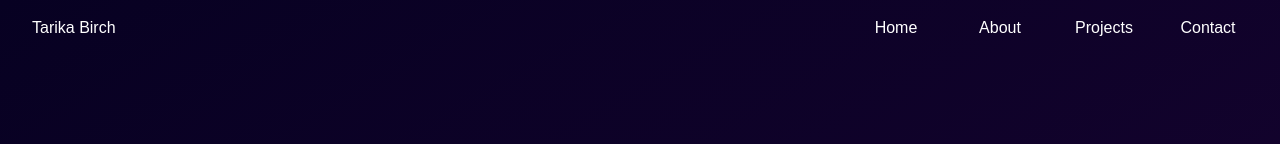
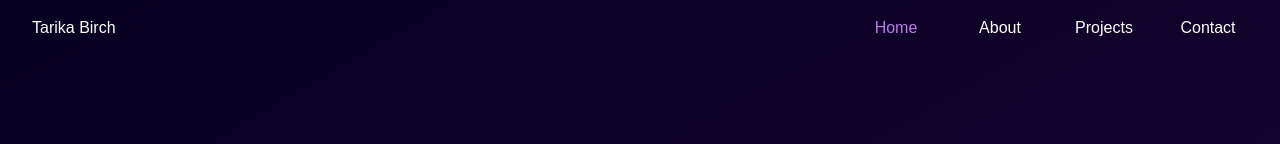
Before and after one commit to TaigaTi/taigati.github.io, a React (Create React App) app: page / in a window 1280 px wide. Shown: the top 144 px of the page. Built offline with nearby package versions, Linux system fonts and the light colour scheme; grey boxes are pictures that could not be loaded.

Commit message:
Added dynamic highlight to navigation bar

```diff
--- a/src/App.js
+++ b/src/App.js
@@ -1,4 +1,4 @@
-import {  Routes, Route, HashRouter } from 'react-router-dom';
+import { Routes, Route, HashRouter, useLocation } from 'react-router-dom';
 import './App.css';
 import NavBar from './components/NavBar';
 import Home from './components/Home';
@@ -15,9 +15,9 @@ AOS.init();
 
 function App() {
   return (
-    <div className='App font-montserrat'>
-      <NavBar />
-      <HashRouter>
+    <HashRouter>
+      <div className='App font-montserrat'>
+        <NavBarWrapper />
         <Routes>
           <Route path="/" element={<Home />} />
           <Route path="/about" element={<About />} />
@@ -27,10 +27,15 @@ function App() {
           <Route path="/contact" element={<Contact />} />
           <Route path="*" element={<Error />} />
         </Routes>
-      </HashRouter>
-
-    </div>
+      </div>
+    </HashRouter>
   );
 }
 
+function NavBarWrapper() {
+  const location = useLocation();
+
+  return <NavBar path={location.pathname} />;
+}
+
 export default App;
--- a/src/components/NavBar.js
+++ b/src/components/NavBar.js
@@ -3,8 +3,20 @@ import { useState } from "react"
 import { Box } from '@mui/material'
 import '../styles/NavBar.css'
 
-function NavBar() {
-    const [open, setOpen] = useState(false);
+function NavBar(path) {
+    const [open, setOpen] = useState(false)
+
+    function checkActiveLink(linkUrl) {
+        linkUrl = linkUrl.split("/#")
+
+        if (linkUrl.length > 1) {
+            linkUrl = linkUrl[1]
+        } else {
+            linkUrl = linkUrl[0]
+        }
+
+        return path['path'] === linkUrl
+    }
 
     const links = [
         {
@@ -43,7 +55,7 @@ function NavBar() {
             <ul className="hidden md:flex gap-6">
                 {links.map((link) => {
                     return (
-                        <li key={link.id} className="w-[80px]">
+                        <li key={link.id} className={checkActiveLink(link.url) ? 'active w-[80px]' : 'w-[80px]'}>
                             <a href={link.url}>{link.text}</a>
                         </li>
                     )
--- a/src/styles/NavBar.css
+++ b/src/styles/NavBar.css
@@ -11,3 +11,8 @@
     width: 100%;
     margin: 20px 0px;
 }
+
+.active {
+    color: #ba7ce6 !important;
+    transition: all 0.5s ease-in-out;
+}
```
